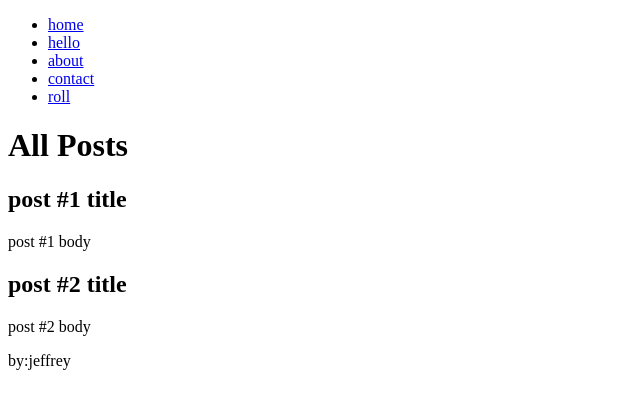
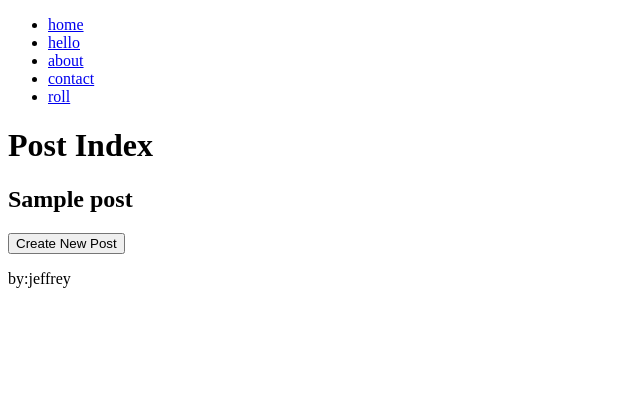
Before and after one commit to jeffrey840/Spring-Blog, a Spring Boot app: page /posts in a window 1280 px wide. Shown: the top 409 px of the page, without its empty margins (0-640 px from the left). Run offline with Spring Boot 4, Linux system fonts and the light colour scheme; tables that the repository leaves empty hold one stand-in row (values such as "Sample post").

Commit message:
completed exercise

```diff
--- a/src/main/java/com/codeup/springinitializer/PostController.java
+++ b/src/main/java/com/codeup/springinitializer/PostController.java
@@ -8,36 +8,44 @@ import org.springframework.ui.Model;
 @Controller
 public class PostController {
 
+    private final PostRepository postDao;
+
+    public PostController(PostRepository postDao){
+        this.postDao = postDao;
+    }
+
+
     @GetMapping("/posts")
-    public String allPosts(Model model){
-        ArrayList<Post> all = new ArrayList<>(2);
-        Post post1 = new Post("post #1 title", "post #1 body");
-        Post post2 = new Post("post #2 title", "post #2 body");
-        all.add(post1);
-        all.add(post2);
-        model.addAttribute("title", "All Posts");
-        model.addAttribute("allPosts", all);
+    public String postIndex(Model model){
+        model.addAttribute("posts", postDao.findAll());
+        model.addAttribute("title", "Post Index");
         return "posts/index";
     }
 
     @GetMapping(path = "/posts/{id}")
-    public String post(Model model){
-        Post post1 = new Post("post #1 title", "post #1 body");
+    public String viewPost(@PathVariable long id, Model model){
         model.addAttribute("title", "Individual Post");
-        model.addAttribute("postTitle", post1.getTitle());
-        model.addAttribute("postBody", post1.getBody());
+        model.addAttribute("post", postDao.findById(id));
+        Post post = postDao.getReferenceById(id);
+
+        model.addAttribute("postTitle", post.getTitle());
+        model.addAttribute("postBody", post.getBody());
+        model.addAttribute("postID", post.getId());
+
         return "posts/show";
     }
 
-    @RequestMapping(path = "/posts/create", method = RequestMethod.GET)
-    @ResponseBody
-    public String getCreate(){
-        return "This will pull the create a post page.";
+
+    @GetMapping(path = "/posts/create")
+    public String getCreate(Model model){
+        model.addAttribute("post", new Post());
+        return "posts/create";
     }
 
-    @RequestMapping(path = "/posts/create", method = RequestMethod.POST)
-    @ResponseBody
-    public String postCreate(){
-        return "This will post the create a post page.";
+    @PostMapping(path = "/posts/create")
+    public String postCreate(@ModelAttribute Post post){
+
+        postDao.save(post);
+        return "redirect:/posts";
     }
 }
--- a/src/main/resources/templates/posts/index.html
+++ b/src/main/resources/templates/posts/index.html
@@ -7,10 +7,12 @@
 <body>
 <div th:replace="partials/header.html :: header"></div>
 
-<div th:each="post : ${allPosts}">
-	<h2 th:text="${post.getTitle()}"></h2>
-	<p th:text="${post.getBody()}"></p>
-</div>
+	<div th:each="post : ${posts}">
+		<h2 th:text="${post.getTitle()}"></h2>
+	</div>
+	<form name="create" action="/posts/create" method="get">
+		<button type="submit">Create New Post</button>
+	</form>
 
 <div th:replace="partials/footer.html :: footer"></div>
 
```
Also changed, not shown: pom.xml (+11 -0 lines), src/main/java/com/codeup/springinitializer/Post.java (+21 -5 lines), src/main/java/com/codeup/springinitializer/PostRepository.java (added, +8 -0 lines), src/main/resources/templates/posts/create.html (added, +22 -0 lines).
